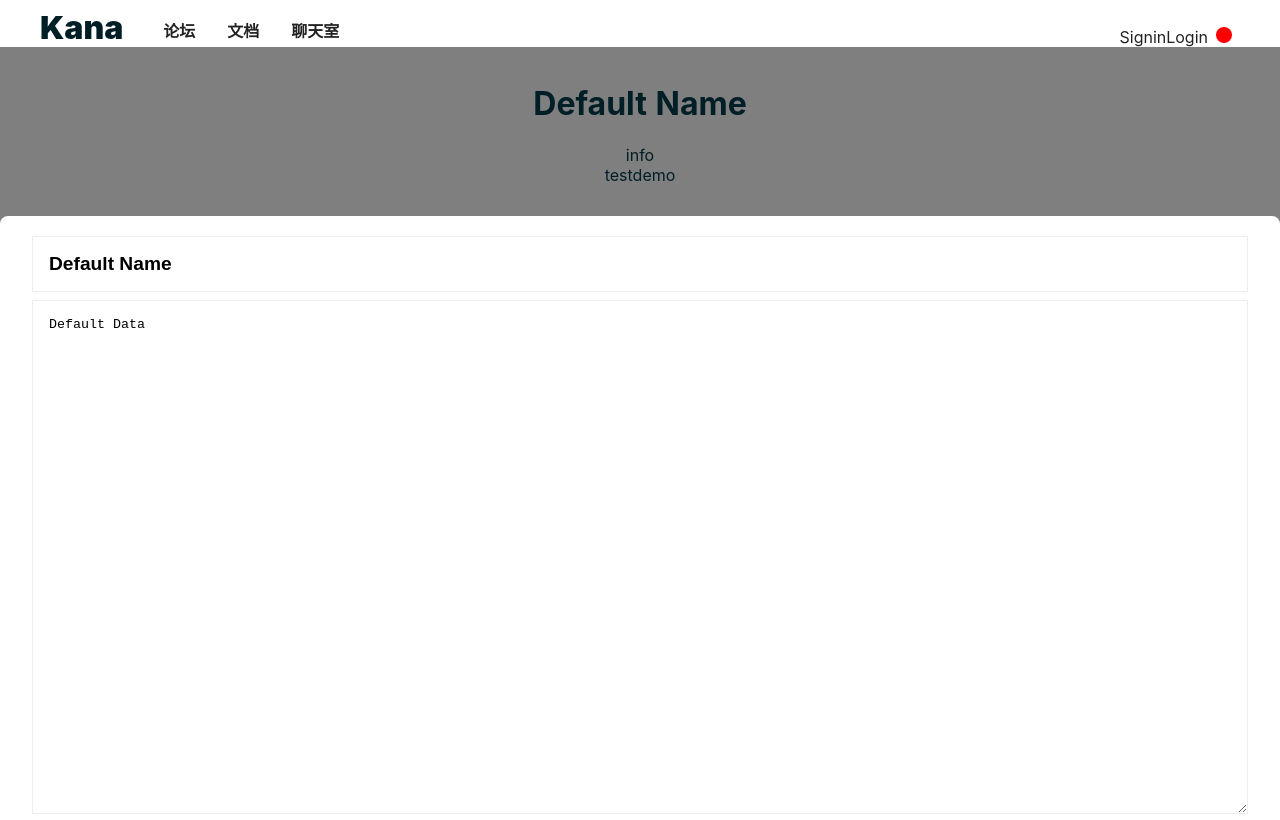
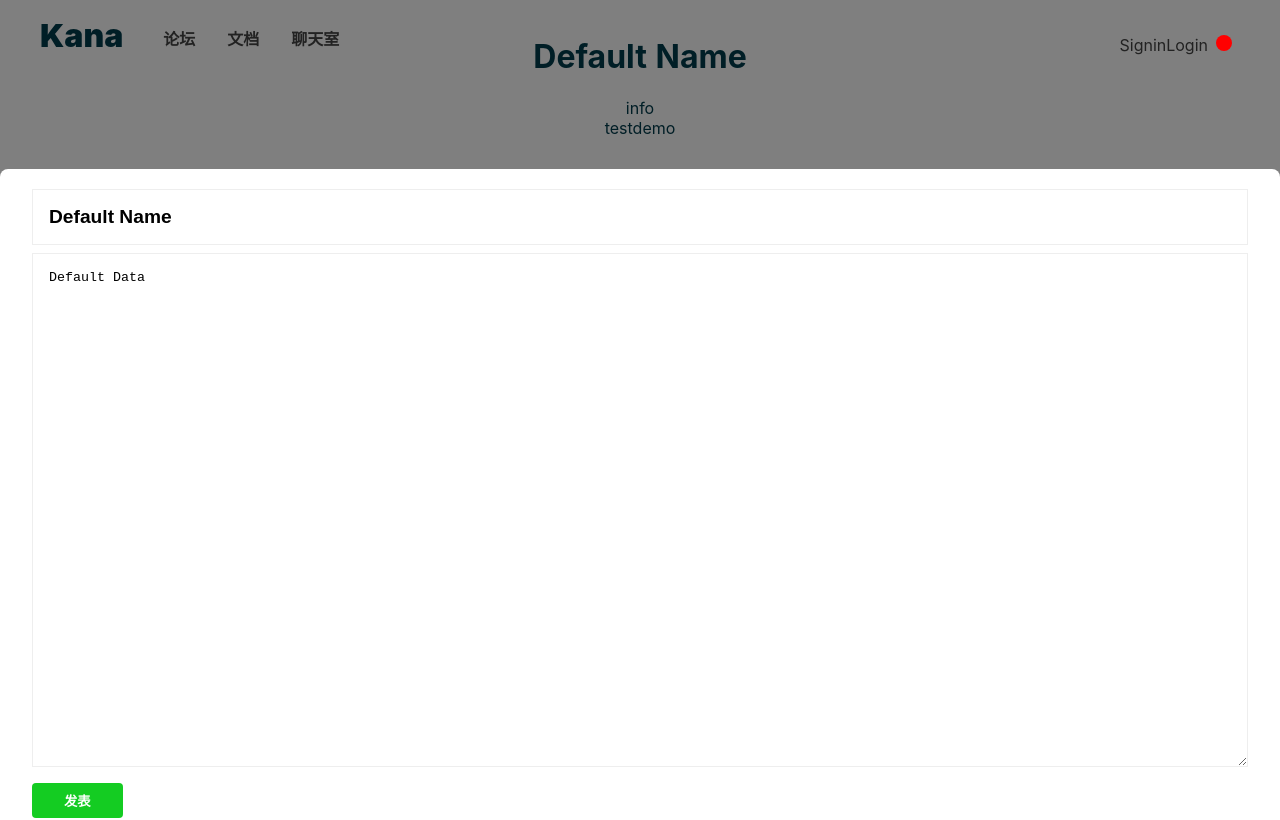
Before and after one commit to InvisibleFuture/kana-bbs, a Nuxt app: page /thread/create in a window 1280 px wide. Shown: the top 820 px of the page. Built offline with nearby package versions, Linux system fonts and the light colour scheme; no server answers.

Commit message:
不记得写了什么..

```diff
--- a/layouts/default.vue
+++ b/layouts/default.vue
@@ -70,13 +70,18 @@
   height: 1rem
   margin: .25rem .5rem
 .websocket.on
-  background: green
+  background: #00ee00
 
 .main
-  >header.header>div
+  >header.header
+    position: fixed
+    top: 0
+    left: 0
+    width: 100%
+    padding: 1rem 0
+    >div
       display: flex
       align-items: flex-end
-    padding-top: .5rem
       >.logo
         font-size: 2rem
         font-weight: 900
--- a/pages/thread/_id.vue
+++ b/pages/thread/_id.vue
@@ -9,7 +9,7 @@
     .tags
       span.tag test
       span.tag demo
-  .content.main-width
+  .content.circumscription
     p {{ thread.data }}
     PostList(:data="postlist")
     .post-create(v-if="account.online")
```
Lines whose indentation alone changed are shown as unchanged.
